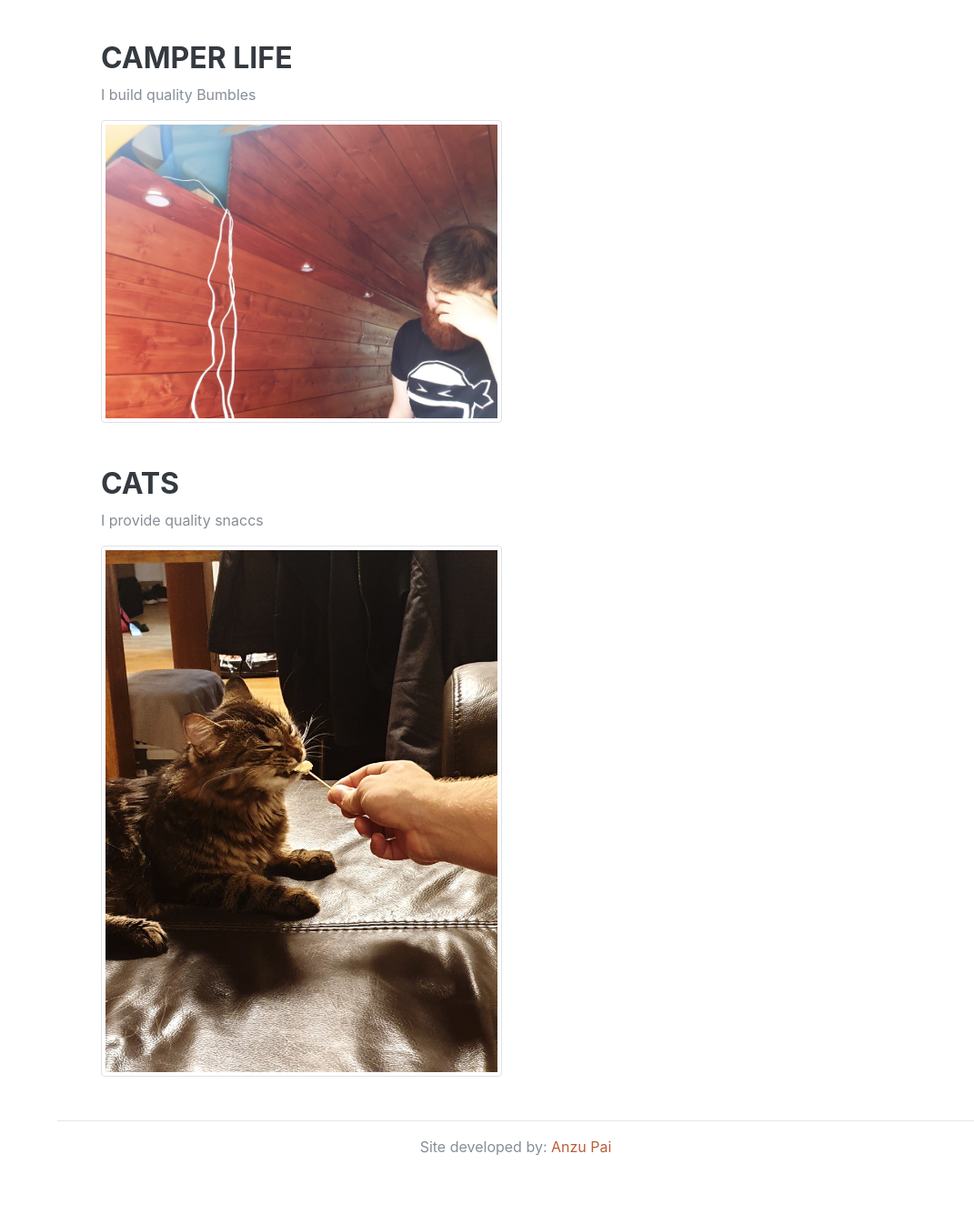
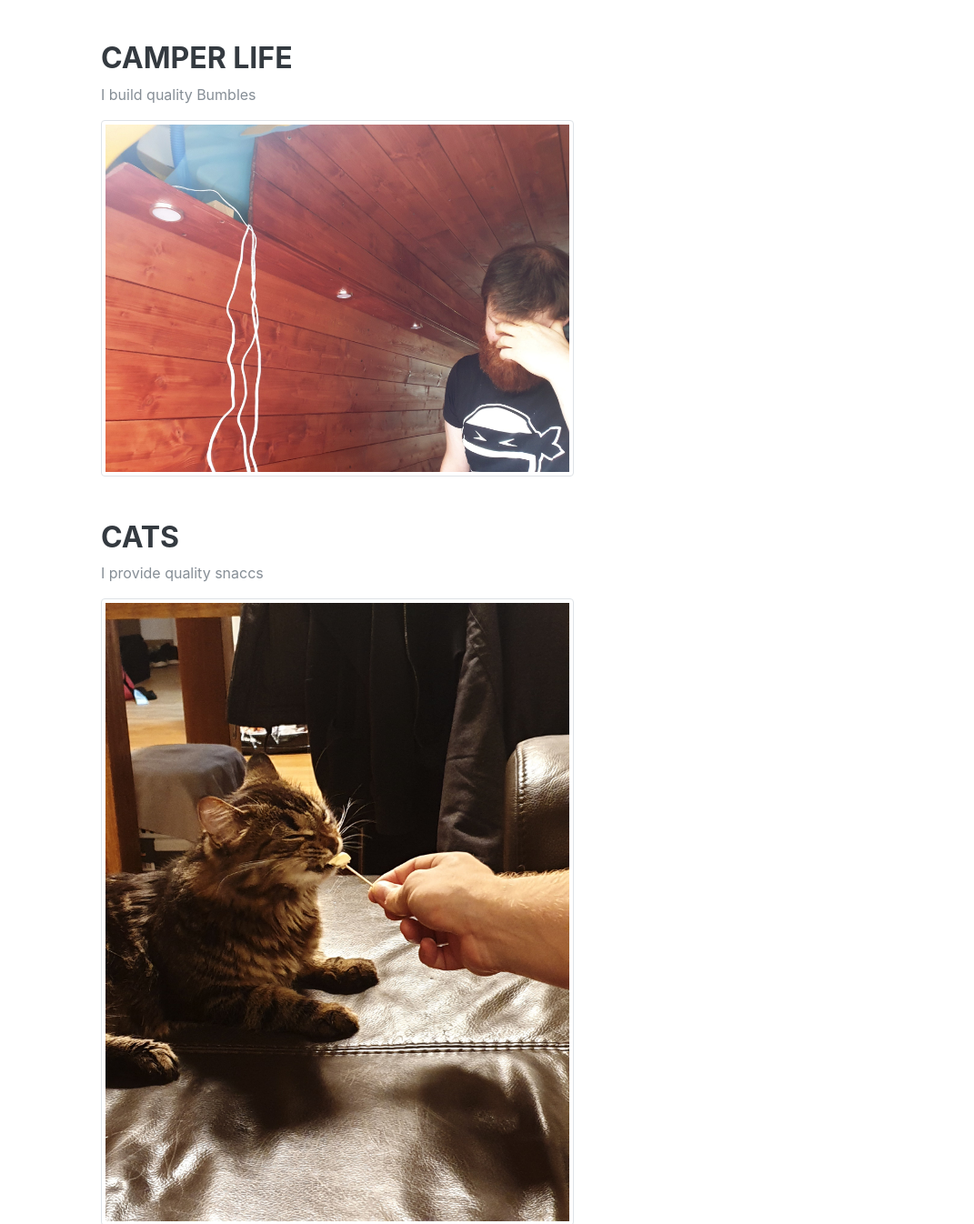
Before and after one commit to anzuj/florian, a plain HTML site: page index.html in a window 1280 px wide. Shown: the part 5004-6350 px from the top of the page at 91% size, without its empty margins (209-1280 px from the left). Before the commit the page ends 6293 px from the top, so only its background shows below. Drawn offline with nearby package versions, Linux system fonts and the light colour scheme; files that its build step writes are made by us from their sources; a web font is replaced by a local one.

Commit message:
Update index.html

```diff
--- a/index.html
+++ b/index.html
@@ -305,7 +305,7 @@
         <h3>Camper life</h3>
         <p>I build quality Bumbles</p>
         <div class="row">
-          <div class="col-6">
+          <div class="col-10 col-lg-7">
                 <img src="img/bumble.jpg" class="img-fluid rounded img-thumbnail" alt="van">
               </div>
               </div>
@@ -313,7 +313,7 @@
         <h3 class="mt-5">Cats</h3>
         <p>I provide quality snaccs</p>
 <div class="row">
-  <div class="col-6">
+  <div class="col-10 col-lg-7">
         <img src="img/leeroy.jpg" class="img-fluid rounded img-thumbnail" alt="cat">
       </div>
       </div>
```
